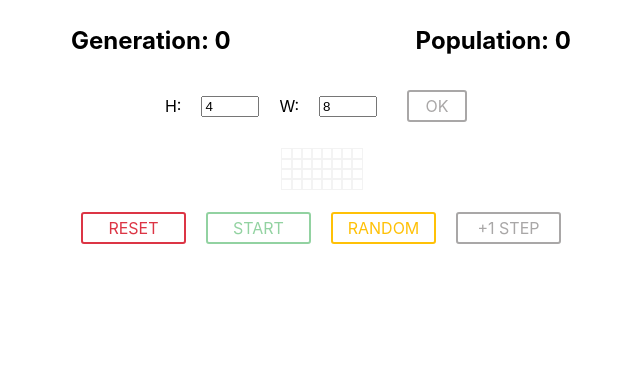
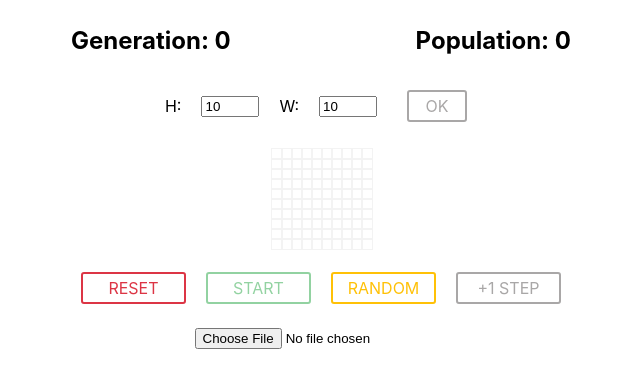
Before and after one commit to Med-vedi/life-game-app, a React (Create React App) app: page / in a window 1280 px wide. Shown: the top 388 px of the page, without its empty margins (319-959 px from the left). Built offline with nearby package versions, Linux system fonts and the light colour scheme.

Commit message:
text file upload to grid - added

```diff
--- a/src/components/Footer/index.tsx
+++ b/src/components/Footer/index.tsx
@@ -11,7 +11,9 @@ import {
 import {
   createEmptyGrid,
   createRandomGrid,
+  setGeneration,
   updateGrid,
+  uploadGrid,
 } from "../../store/gridSlice";
 
 import { GameStatus, GridMode } from "../../shared/types";
@@ -59,8 +61,39 @@ const Footer: React.FC = () => {
     dispatch(updateGrid({ grid, cols, rows }));
   };
 
+  const onUploadFile = (e: any) => {
+    e.preventDefault();
+
+    const reader = new FileReader();
+    reader.onload = (e) => {
+      if (!e.target) {
+        return;
+      }
+      const text = e.target.result;
+
+      if (typeof text !== "string") {
+        return;
+      }
+
+      const parsedToArr = text.split("\n");
+      const arrayClone = parsedToArr.map((rows) => rows);
+      const splitedArr = arrayClone.map((rows) => rows.split(""));
+      const headerInfo = arrayClone.splice(0, 2);
+
+      let generation = 0;
+      if (headerInfo[0]) {
+        let parsedGen = headerInfo[0].match(/\d/g)?.join("") || 0;
+        generation = +parsedGen ? +parsedGen : 0;
+      }
+      dispatch(uploadGrid({ grid: splitedArr }));
+      dispatch(setGeneration({ generation }));
+    };
+    reader.readAsText(e.target.files[0]);
+  };
+
   return (
     <div className="gridpage__footer">
+      <div className="gridpage__footer-main">
         <button className="reset" onClick={onResetClick}>
           {BtnLabel.RESET}
         </button>
@@ -84,6 +117,8 @@ const Footer: React.FC = () => {
           {BtnLabel.NEXT_GENERATION}
         </button>
       </div>
+      <input type="file" name="" id="" onChange={onUploadFile} />
+    </div>
   );
 };
 
--- a/src/components/GridSize/index.tsx
+++ b/src/components/GridSize/index.tsx
@@ -1,4 +1,4 @@
-import React, { useState } from "react";
+import React, { useEffect, useState } from "react";
 
 // REDUX
 import { createEmptyGrid } from "../../store/gridSlice";
@@ -17,6 +17,15 @@ const GridSize: React.FC = () => {
 
   const [width, setWidth] = useState<number>(cols);
   const [height, setHeight] = useState<number>(rows);
+
+  useEffect(() => {
+    if (cols) {
+      setWidth(cols);
+    }
+    if (rows) {
+      setHeight(rows);
+    }
+  }, [cols, rows]);
 
   const onWidthChange = (value: number) => {
     setWidth(value);
--- a/src/shared/constants.ts
+++ b/src/shared/constants.ts
@@ -5,4 +5,5 @@ export enum BtnLabel {
   RANDOM = "RANDOM",
   NEXT_GENERATION = "+1 STEP",
   OK = "OK",
+  UPLOAD = "UPLOAD",
 }
--- a/src/shared/types.ts
+++ b/src/shared/types.ts
@@ -40,8 +40,14 @@ export type UpdateGrid = {
   rows: number;
   cols: number;
 };
+export type UploadGrid = {
+  grid: string[][];
+};
 export type CellUpdate = {
   grid: number[][];
   x: number;
   y: number;
 };
+export type Generation = {
+  generation: number;
+};
--- a/src/shared/utils.ts
+++ b/src/shared/utils.ts
@@ -11,6 +11,11 @@ interface FindPopulation {
   cols: number;
   rows: number;
   grid: number[][];
+}
+interface UploadedGrid {
+  cols: number;
+  rows: number;
+  grid: string[][] | number[][];
 }
 
 export function createEmptyGridArr({ cols, rows }: GridSize): number[][] {
@@ -29,6 +34,21 @@ export function createRandomGridArr({ cols, rows }: GridSize): number[][] {
     arr[i] = new Array(rows);
     for (let j = 0; j < cols; j++) {
       arr[i][j] = Math.random() < 0.5 ? 0 : 1;
+    }
+  }
+  return arr;
+}
+
+export function parseUploadedGrid({
+  grid,
+  cols,
+  rows,
+}: UploadedGrid): number[][] {
+  const arr = [];
+  for (let i = 0; i < rows; i++) {
+    arr[i] = new Array(rows);
+    for (let j = 0; j < cols; j++) {
+      arr[i][j] = grid[i][j] === "*" ? 1 : 0;
     }
   }
   return arr;
--- a/src/store/gridSlice.ts
+++ b/src/store/gridSlice.ts
@@ -1,16 +1,24 @@
 import { createSlice, PayloadAction } from "@reduxjs/toolkit";
-import { CellUpdate, EmptyGrid, GridSize, UpdateGrid } from "../shared/types";
+import {
+  CellUpdate,
+  EmptyGrid,
+  Generation,
+  GridSize,
+  UpdateGrid,
+  UploadGrid,
+} from "../shared/types";
 import {
   createEmptyGridArr,
   createRandomGridArr,
   findAliveNeighbours,
   increasePopulation,
+  parseUploadedGrid,
 } from "../shared/utils";
 
 const initialState: EmptyGrid = {
-  grid: createEmptyGridArr({ cols: 8, rows: 4 }),
-  cols: 8,
-  rows: 4,
+  grid: createEmptyGridArr({ cols: 10, rows: 10 }),
+  cols: 10,
+  rows: 10,
   generation: 0,
   population: 0,
 };
@@ -106,8 +114,33 @@ const gridSlice = createSlice({
       state.grid = newGrid;
     },
 
+    uploadGrid(state, action: PayloadAction<UploadGrid>) {
+      const { payload } = action;
+      const { grid } = payload;
+      const cols = grid[0].length;
+      const rows = grid.length;
+
+      // parse strings "*" and "." values to numbers
+      const newGrid = parseUploadedGrid({
+        grid,
+        cols,
+        rows,
+      });
+
+      // update the grid
+      const population = increasePopulation({ cols, rows, grid: newGrid });
+
+      state.rows = rows;
+      state.cols = cols;
+      state.grid = newGrid;
+      state.population = population;
+    },
+
     increaseGeneration(state) {
       state.generation += 1;
+    },
+    setGeneration(state, action: PayloadAction<Generation>) {
+      state.generation = action.payload.generation;
     },
   },
 });
@@ -118,6 +151,8 @@ export const {
   updateGrid,
   onGridCellClick,
   increaseGeneration,
+  uploadGrid,
+  setGeneration,
 } = gridSlice.actions;
 
 export default gridSlice.reducer;
--- a/src/style.css
+++ b/src/style.css
@@ -13,7 +13,7 @@ h2 {
 
 
 .gridpage__header,
-.gridpage__footer {
+.gridpage__footer-main {
     max-width: 500px;
     height: 80px;
     margin: 0 auto;
@@ -21,6 +21,13 @@ h2 {
     align-items: center;
     justify-content: space-between;
 
+}
+
+.gridpage__footer {
+    display: flex;
+    flex-direction: column;
+    justify-content: center;
+    align-items: center;
 }
 
 .gridpage__header {
@@ -63,10 +70,11 @@ h2 {
 }
 
 
+
+
 /* BUTTONS */
 
 button,
-input[type="submit"],
 input[type="reset"] {
     background: none;
     color: inherit;
@@ -82,7 +90,6 @@ button {
     border-radius: 3px;
     padding: 0 10px;
     width: 220px;
-
 }
 
 .ok-btn {
@@ -139,7 +146,8 @@ button.start:hover {
     background-color: #28a745;
 }
 
-button.stop:hover {
+button.stop:hover,
+button.upload:hover {
     background-color: #343a40;
 }
 
```
Lines whose indentation alone changed are shown as unchanged.
